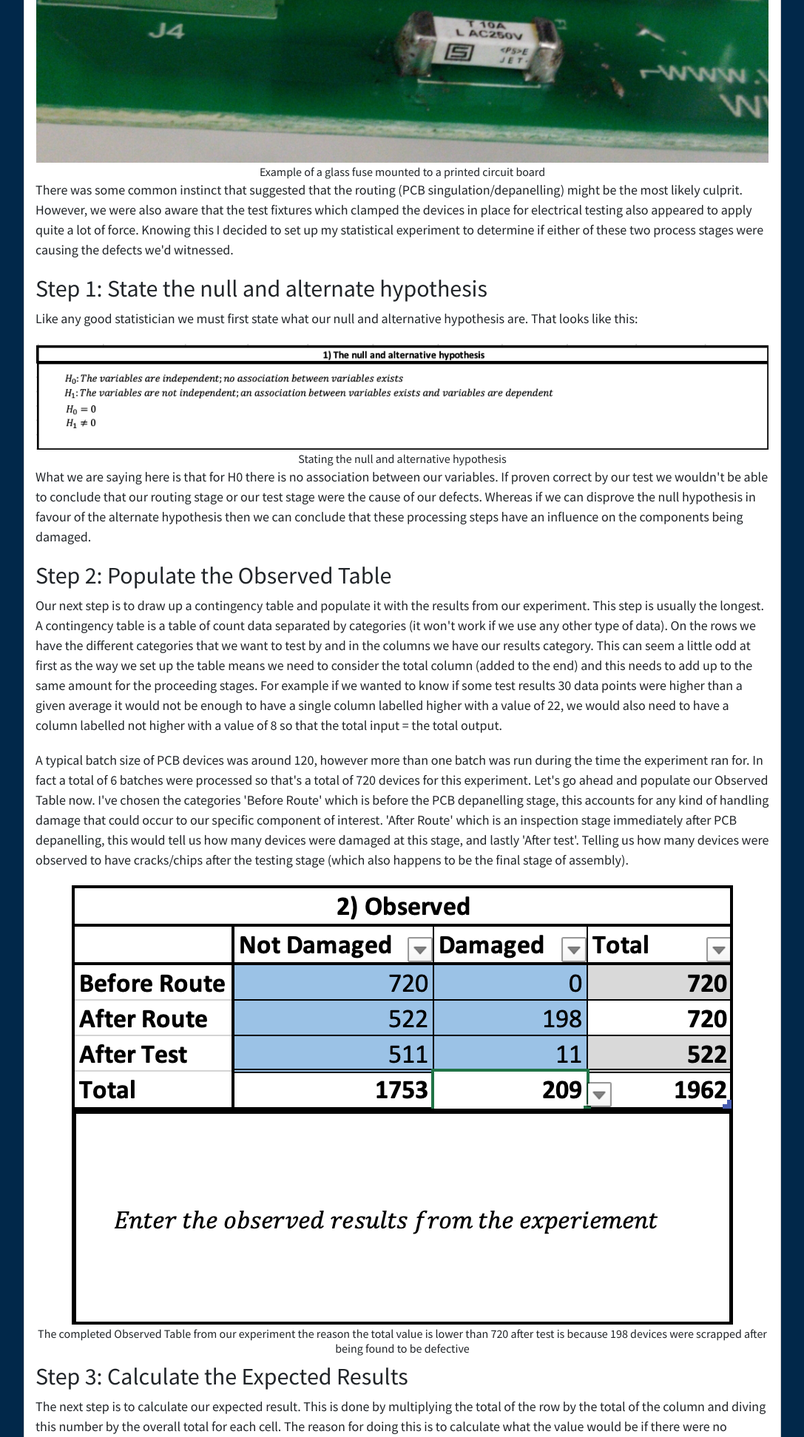
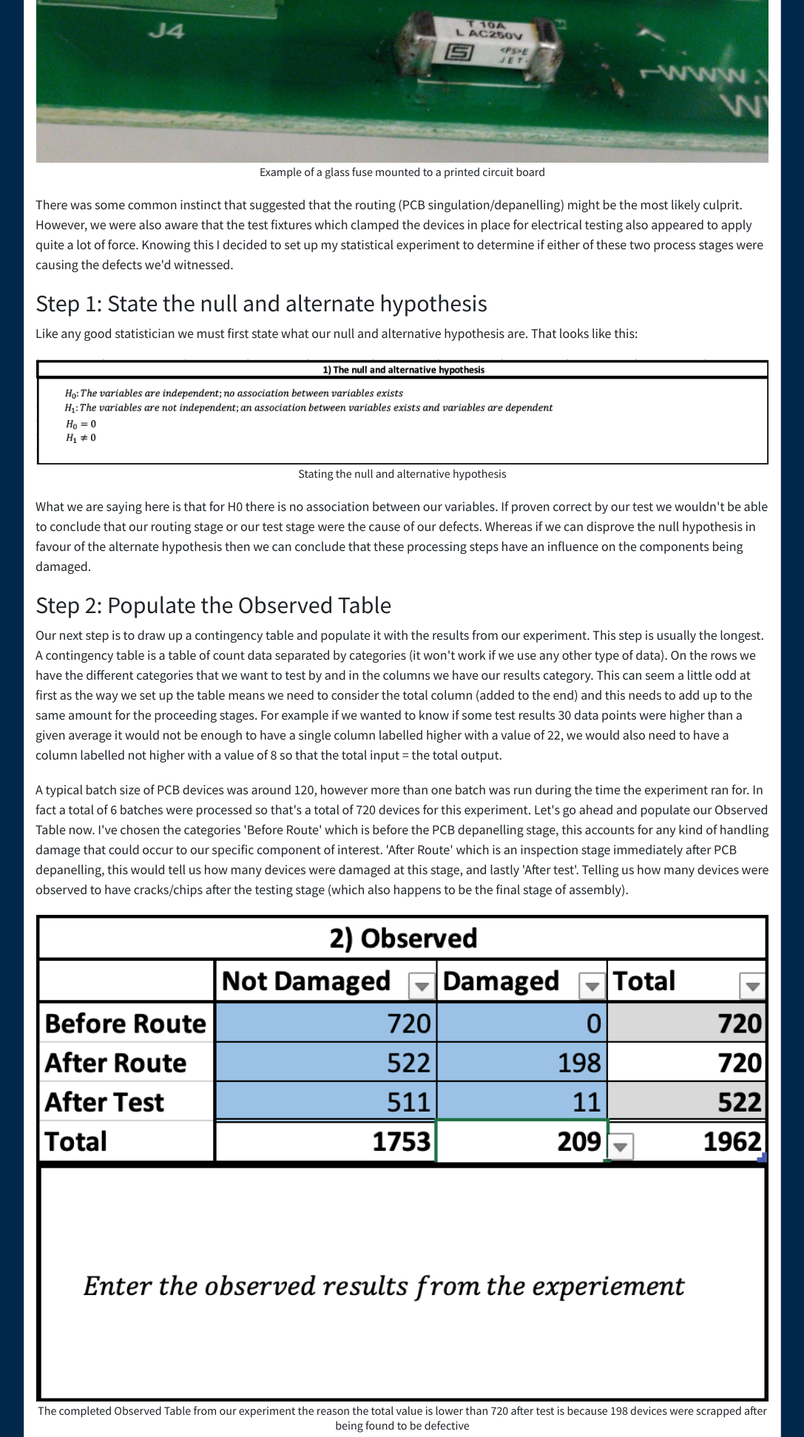
Before and after one commit to JamesB-lab/PORTFOLIO, a Django app: page /post/13/ in a window 1280 px wide. Shown: the part 1734-3677 px from the top of the page at 74% size, without its empty margins (96-1183 px from the left). Run offline with Django 3.2, Linux system fonts and the light colour scheme; data comes from the database, SQL or seed files in the repository; both versions use the stored data as it was after the commit; some libraries are stand-ins or nearby versions.

Commit message:
added images for article 2

```diff
--- a/static/css/base.css
+++ b/static/css/base.css
@@ -243,6 +243,7 @@ pre {
 
 .post-entry img {
     max-width: 100%;
+    width: 100%
 }
 
 .post-entry p {
@@ -253,6 +254,18 @@ pre {
     display: inline-block;
 }
 
-.skill-badges span, .skill-badges i {
+.skill-badges span,
+.skill-badges i {
     padding-right: 10px;
 }
+
+.post-entry th {
+    margin-bottom: 20px;
+    text-align: left;
+}
+
+.post-entry table {
+    margin-bottom: 20px;
+    max-width: 100%;
+    width: 100%
+}
```
Also changed, not shown: Residual Plot.png (added), db.sqlite3, static/Article_2/article2Image1.png (added), static/Article_2/article2Image10.png (added), static/Article_2/article2Image11.png (added), static/Article_2/article2Image12.png (added), static/Article_2/article2Image13.png (added), static/Article_2/article2Image14.png (added), static/Article_2/article2Image2.png (added), static/Article_2/article2Image3.png (added), static/Article_2/article2Image4.png (added), static/Article_2/article2Image5.png (added), static/Article_2/article2Image6.png (added), static/Article_2/article2Image7.png (added), 2 more files, 3 other files.
